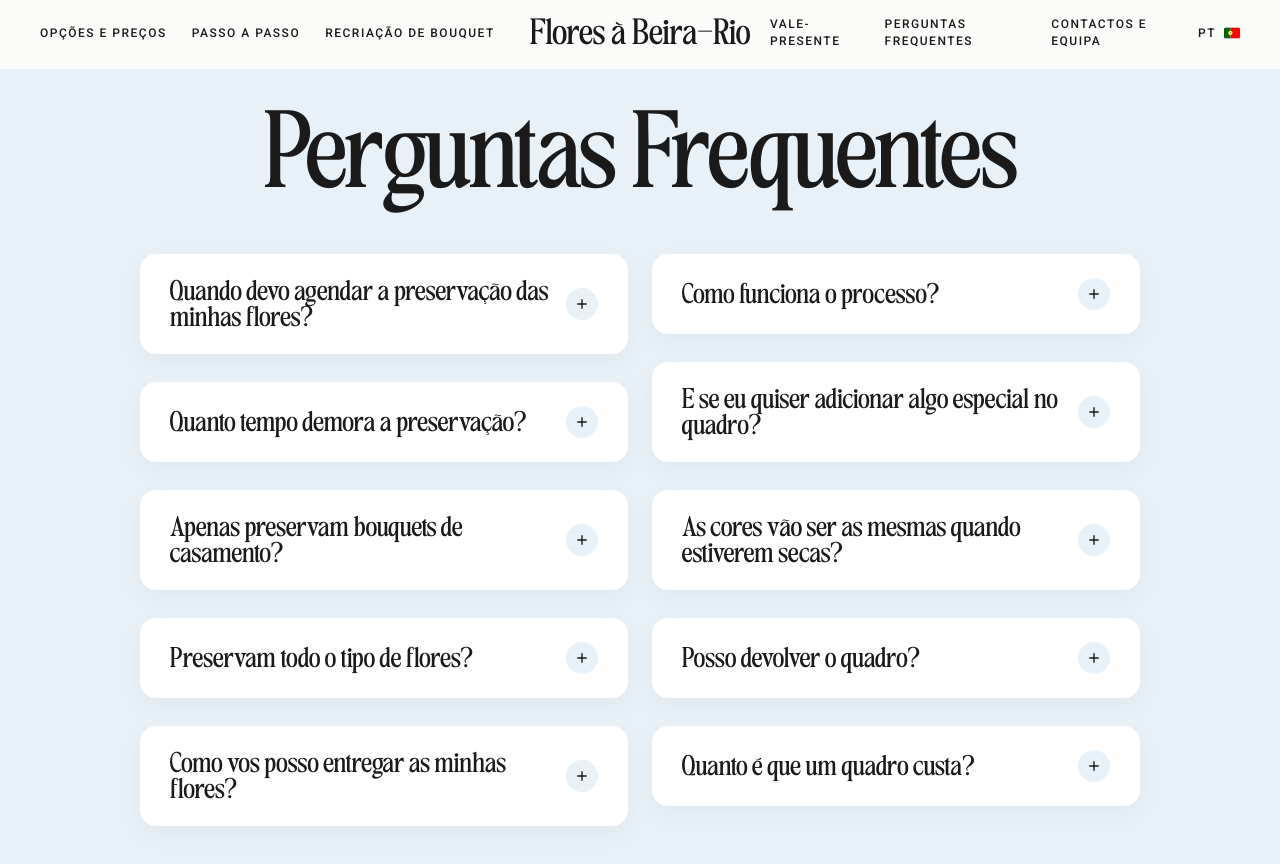
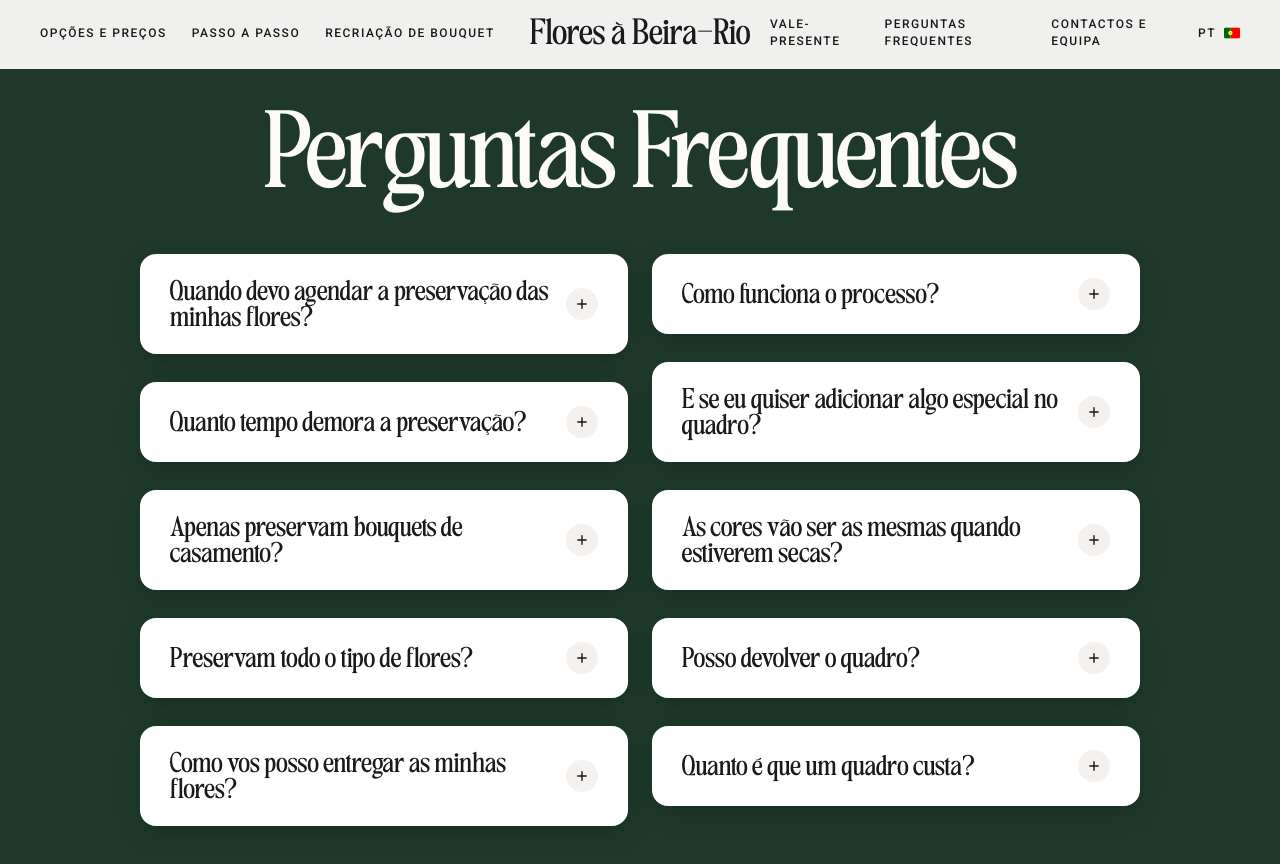
Before and after one commit to floresabeirario/fbr-website, a Next.js app: page /perguntas-frequentes in a window 1280 px wide. Shown: the top 864 px of the page. Built offline with nearby package versions, Linux system fonts and the light colour scheme.

Commit message:
Update page.js

```diff
--- a/app/perguntas-frequentes/page.js
+++ b/app/perguntas-frequentes/page.js
@@ -14,7 +14,7 @@ const PlusIcon = ({ isOpen }) => (
       width: '32px', height: '32px',
       borderRadius: '50%',
       display: 'flex', alignItems: 'center', justifyContent: 'center',
-      backgroundColor: isOpen ? '#1a1a1a' : '#E8F0F8', // O fundo do botão acompanha o azul claro do site
+      backgroundColor: isOpen ? '#1a1a1a' : '#F4F1EE',
       flexShrink: 0
     }}
   >
@@ -27,7 +27,7 @@ const PlusIcon = ({ isOpen }) => (
   </motion.div>
 );
 
-// --- COMPONENTE DA PERGUNTA (SEMPRE BRANCO) ---
+// --- COMPONENTE DA PERGUNTA ---
 const FAQItem = ({ q, a, index }) => {
   const [isOpen, setIsOpen] = useState(false);
 
@@ -41,12 +41,12 @@ const FAQItem = ({ q, a, index }) => {
       style={{
         backgroundColor: '#FFFFFF', // Caixa a branco puro
         borderRadius: '16px',
-        boxShadow: '0 8px 24px rgba(0,0,0,0.04)', // Sombra super suave para descolar do fundo
+        boxShadow: '0 8px 24px rgba(0,0,0,0.15)', // Sombra um pouco mais forte para contrastar com o fundo escuro
         overflow: 'hidden',
         cursor: 'pointer',
         width: '100%',
-        marginBottom: '16px', // Espaço inferior para a estrutura em colunas
-        display: 'inline-block', // Garante que a caixa não é cortada a meio na mudança de coluna
+        marginBottom: '16px',
+        display: 'inline-block',
         breakInside: 'avoid'
       }}
       onClick={() => setIsOpen(!isOpen)}
@@ -81,9 +81,9 @@ const FAQItem = ({ q, a, index }) => {
                 lineHeight: '1.6',
                 fontWeight: '400',
                 borderTop: '1px solid rgba(26,26,26,0.06)',
-                paddingTop: '16px',
-                whiteSpace: 'pre-line'
+                paddingTop: '16px'
               }}>
+                {/* O texto "a" já vem com os bolds formatados do array abaixo */}
                 {a}
               </div>
             </div>
@@ -95,53 +95,53 @@ const FAQItem = ({ q, a, index }) => {
 };
 
 export default function PerguntasFrequentes() {
-  // Apenas uma lista limpa, sem categorias
+  // Lista com formatação de negrito (<strong>) nas palavras-chave
   const faqs = [
     {
       q: "Quando devo agendar a preservação das minhas flores?",
-      a: "O ideal é agendar a preservação com antecedência, assim que souber a data do seu evento. As vagas são limitadas e, em épocas de maior procura, algumas datas esgotam rapidamente. \n\nSe o evento já tiver ocorrido e as flores não estiverem em bom estado, é possível fazermos uma recriação do bouquet com flores semelhantes."
+      a: <>O ideal é agendar a preservação com <strong>antecedência</strong>, assim que souber a data do seu evento. As vagas são limitadas e, em épocas de maior procura, algumas datas <strong>esgotam rapidamente</strong>.<br/><br/>Se o evento já tiver ocorrido e as flores não estiverem em bom estado, é possível fazermos uma recriação do bouquet com flores semelhantes.</>
     },
     {
       q: "Quanto tempo demora a preservação?",
-      a: "O nosso tempo médio de processamento desde o momento em que recebemos as suas flores é de aproximadamente até 6 meses. Faremos o possível para concluir o seu design o mais rapidamente possível, no entanto, o processo é delicado, pelo que nunca iremos sacrificar a qualidade do design final em favor da rapidez."
+      a: <>O nosso tempo médio de processamento desde o momento em que recebemos as suas flores é de aproximadamente <strong>até 6 meses</strong>. Faremos o possível para concluir o seu design o mais rapidamente possível, no entanto, o processo é delicado, pelo que <strong>nunca iremos sacrificar a qualidade</strong> do design final em favor da rapidez.</>
     },
     {
       q: "Apenas preservam bouquets de casamento?",
-      a: "Não, preservamos e emolduramos todos os tipos de flores de ocasiões especiais, incluindo: cerimónias de batizado, aniversários, comemorações de bodas, homenagens e cerimónias fúnebres, ramos oferecidos em datas marcantes ou flores espontâneas com valor sentimental."
+      a: <>Não, preservamos e emolduramos <strong>todos os tipos de flores</strong> de ocasiões especiais, incluindo: cerimónias de batizado, aniversários, comemorações de bodas, homenagens e cerimónias fúnebres, ramos oferecidos em datas marcantes ou flores espontâneas com valor sentimental.</>
     },
     {
       q: "Preservam todo o tipo de flores?",
-      a: "A grande maioria das flores reage muito bem à prensagem e secagem. No entanto, algumas flores com elevado teor de água (como suculentas ou antúrios) ou formatos muito espessos podem ser mais desafiantes ou não manter a sua forma original. Caso tenha dúvidas sobre flores específicas, não hesite em contactar-nos."
+      a: <>A <strong>grande maioria</strong> das flores reage muito bem à prensagem e secagem. No entanto, algumas flores com <strong>elevado teor de água</strong> (como suculentas ou antúrios) ou formatos muito espessos podem ser mais desafiantes ou não manter a sua forma original. Caso tenha dúvidas sobre flores específicas, não hesite em contactar-nos.</>
     },
     {
       q: "Como vos posso entregar as minhas flores?",
-      a: "Recomendamos que nos faça chegar as flores assim que possível, preferencialmente dentro de 2-3 dias e, no máximo, 5 dias após o evento. \n\n• Entrega em mãos em estúdio (Coimbra).\n• Envio por CTT/transportadora.\n• Recolha no evento (mediante custo adicional)."
+      a: <>Recomendamos que nos faça chegar as flores assim que possível, preferencialmente <strong>dentro de 2-3 dias</strong> e, no máximo, 5 dias após o evento.<br/><br/>• Entrega em mãos em estúdio (Coimbra).<br/>• Envio por CTT/transportadora.<br/>• Recolha no evento (mediante custo adicional).</>
     },
     {
       q: "Como funciona o processo?",
-      a: "Tudo começa com a reserva da sua vaga. Depois, deve enviar ou entregar as flores até 2 a 3 dias após o evento. As flores são cuidadosamente prensadas e secas. Criamos uma composição e enviamos uma fotografia para aprovação antes de selarmos a moldura."
+      a: <>Tudo começa com a <strong>reserva da sua vaga</strong>. Depois, deve enviar ou entregar as flores até 2 a 3 dias após o evento. As flores são cuidadosamente prensadas e secas. Criamos uma composição e enviamos uma <strong>fotografia para aprovação</strong> antes de selarmos a moldura.</>
     },
     {
       q: "E se eu quiser adicionar algo especial no quadro?",
-      a: "Pode personalizar o seu quadro com elementos que tenham significado especial como fitas do bouquet, um pedaço de tecido do vestido, uma coleira, convites, cartas, ou até fotos impressas. Mencione este detalhe no formulário de reserva."
+      a: <>Pode <strong>personalizar o seu quadro</strong> com elementos que tenham significado especial como fitas do bouquet, um pedaço de tecido do vestido, uma coleira, convites, cartas, ou até fotos impressas. Mencione este detalhe no formulário de reserva.</>
     },
     {
       q: "As cores vão ser as mesmas quando estiverem secas?",
-      a: "Inevitavelmente, haverá alguma mudança de cor assim que toda a humidade for removida da flor. Algumas mantêm as cores vibrantes, outras desbotam (as rosas vermelhas tornam-se bordô, por exemplo). Esta é a beleza do processo: a essência natural para guardar para sempre."
+      a: <>Inevitavelmente, haverá <strong>alguma mudança de cor</strong> assim que toda a humidade for removida da flor. Algumas mantêm as cores vibrantes, outras desbotam (as rosas vermelhas tornam-se bordô, por exemplo). Esta é a <strong>beleza do processo</strong>: a essência natural para guardar para sempre.</>
     },
     {
       q: "Posso devolver o quadro?",
-      a: "Infelizmente, não aceitamos devoluções em nenhum dos nossos pedidos personalizados. Cada peça exige muito tempo, cuidado e atenção para ser criada."
+      a: <>Infelizmente, <strong>não aceitamos devoluções</strong> em nenhum dos nossos pedidos personalizados. Cada peça exige muito tempo, cuidado e atenção para ser criada.</>
     },
     {
       q: "Quanto é que um quadro custa?",
-      a: "O valor depende do tamanho e tipo de moldura. Os preços da preservação começam nos 300€, com emolduramento incluído. É necessário o pagamento de um sinal de 30% para garantir a vaga, que será deduzido no pagamento final."
+      a: <>O valor depende do tamanho e tipo de moldura. Os preços da preservação <strong>começam nos 300€</strong>, com emolduramento incluído. É necessário o pagamento de um <strong>sinal de 30%</strong> para garantir a vaga, que será deduzido no pagamento final.</>
     }
   ];
 
   return (
-    // Fundo Azul Claro (#E8F0F8) aplicado à página inteira
-    <main style={{ paddingTop: '110px', paddingBottom: '100px', backgroundColor: '#E8F0F8', minHeight: '100vh' }}>
+    // Fundo Verde Escuro Elegante aplicado à página inteira
+    <main style={{ paddingTop: '110px', paddingBottom: '100px', backgroundColor: '#1E392A', minHeight: '100vh' }}>
 
       {/* LÓGICA RESPONSIVA (Mobile-First + Masonry) */}
       <style dangerouslySetInnerHTML={{ __html: `
@@ -155,10 +155,16 @@ export default function PerguntasFrequentes() {
         .faq-title { font-size: 1.15rem; }
         .faq-answer { padding: 0 20px 20px 20px; font-size: 0.95rem; }
 
-        .faq-header-title { font-size: 2.8rem; }
+        .faq-header-title { font-size: 2.8rem; color: #FCFBF9; } /* Título a branco para contrastar com o verde */
         .faq-header-container { margin-bottom: 40px; }
 
-        /* DESKTOP - 2 Colunas Perfeitas sem buracos vazios */
+        /* O estilo visual do BOLD */
+        .faq-answer strong {
+          color: #1a1a1a;
+          font-weight: 600;
+        }
+
+        /* DESKTOP - 2 Colunas */
         @media (min-width: 768px) {
           .faq-masonry {
             column-count: 2;
@@ -182,12 +188,12 @@ export default function PerguntasFrequentes() {
           animate={{ opacity: 1, y: 0 }}
           style={{ textAlign: 'center' }}
         >
-          <h1 className="faq-header-title" style={{ margin: 0, letterSpacing: '-1px', fontFamily: "'TAN-MEMORIES', serif", color: '#1a1a1a' }}>
+          <h1 className="faq-header-title" style={{ margin: 0, letterSpacing: '-1px', fontFamily: "'TAN-MEMORIES', serif" }}>
             Perguntas Frequentes
           </h1>
         </motion.div>
 
-        {/* Renderização da lista limpa e contínua */}
+        {/* Renderização da lista */}
         <div className="faq-masonry">
           {faqs.map((item, index) => (
             <FAQItem
```
